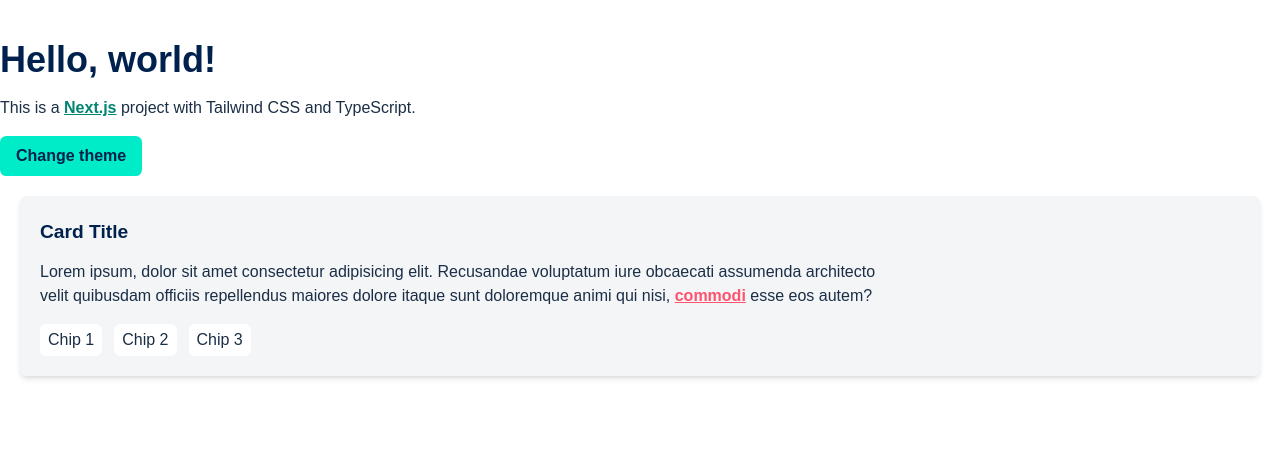
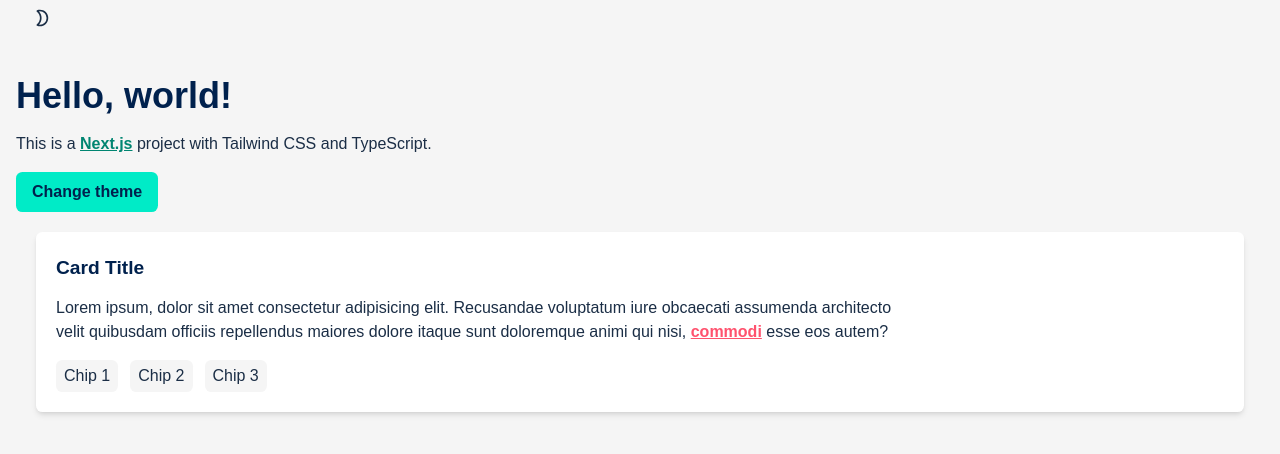
Before and after one commit to desteban/keyStore, a Next.js app: page / in a window 1280 px wide. Shown: the top 454 px of the page. Built offline with nearby package versions, Linux system fonts and the light colour scheme.

Commit message:
add button to change theme

```diff
--- a/src/app/globals.css
+++ b/src/app/globals.css
@@ -3,7 +3,7 @@
 @tailwind utilities;
 
 :root {
-	--background: hsl(60 100% 100%);
+	--background: hsl(0, 0%, 96%);
 	--foreground: hsl(214 44% 19%);
 	--heading: hsl(214 100% 15%);
 	--sub-heading: hsl(214 44% 19%);
@@ -12,7 +12,7 @@
 	--background-button-hover: hsl(171 100% 46% / 0.6);
 	--foreground-button: hsl(214 100% 15%);
 
-	--card-background: hsl(210 18% 96%);
+	--card-background: hsl(0, 0%, 100%);
 	--card-heading: hsl(214 100% 15%);
 	--card-foreground: hsl(214 44% 19%);
 	--card-highlight: hsl(350 100% 66%);
--- a/src/app/page.tsx
+++ b/src/app/page.tsx
@@ -5,13 +5,17 @@ import { Button } from '@/components/ui/Button/Button';
 import { Card } from '@/components/ui/Card/Card';
 import { CardChip } from '@/components/ui/Card/CardChip';
 import { CardTitle } from '@/components/ui/Card/CardTitle';
+import ChangeThemeButton from '@/components/ui/ChangoThemeButton/ChangeThemeButton';
 import { useContext } from 'react';
 
 export default function Home() {
 	const { changeTheme } = useContext(ThemeContext);
 
 	return (
-		<div className="container mx-auto">
+		<div className="container mx-auto px-4">
+
+			<ChangeThemeButton />
+
 			<h1 className="text-4xl font-bold mt-10">Hello, world!</h1>
 			<p className="mt-4">
 				This is a{' '}
@@ -20,7 +24,7 @@ export default function Home() {
 				</a>{' '}
 				project with Tailwind CSS and TypeScript.
 			</p>
-			<Button onClick={changeTheme} className="mt-4" variant='primary'>
+			<Button onClick={changeTheme} className="mt-4">
 				Change theme
 			</Button>
 
--- a/src/components/ui/Button/Button.tsx
+++ b/src/components/ui/Button/Button.tsx
@@ -7,6 +7,7 @@ interface ButtonProps {
 	children: React.ReactNode;
 	className?: string;
 	variant?: Variants;
+	'aria-label'?: string;
 }
 
 export function Button({
@@ -14,32 +15,14 @@ export function Button({
 	onClick,
 	className,
 	variant = 'primary',
+	'aria-label': ariaLabel,
 }: ButtonProps) {
 	let cssClass = styles.btn;
 	cssClass += ` ${MatchVariant(variant)}`;
-	// if (variant === 'primary') {
-	// 	cssClass += ` ${styles.primary}`;
-	// }
-
-	// if (variant === 'secondary') {
-	// 	cssClass += ` ${styles.secondary}`;
-	// }
-
-	// if (variant === 'tertiary') {
-	// 	cssClass += ` ${styles.tertiary}`;
-	// }
-
-	// if (variant === 'outline') {
-	// 	cssClass += ` ${styles.outline}`;
-	// }
-
-	// if (variant === 'text') {
-	// 	cssClass += ` ${styles.text}`;
-	// }
 
 	cssClass += className ? ` ${className}` : '';
 	return (
-		<button className={cssClass} onClick={onClick}>
+		<button className={cssClass} onClick={onClick} aria-label={ariaLabel}>
 			{children}
 		</button>
 	);
--- a/src/components/ui/Button/Variants.ts
+++ b/src/components/ui/Button/Variants.ts
@@ -1 +1 @@
-export type Variants= 'primary' | 'secondary' | 'tertiary' | 'outline' | 'text' | 'none';
+export type Variants = 'primary' | 'secondary' | 'tertiary' | 'outline' | 'text' | 'none';
--- /dev/null
+++ b/src/components/ui/ChangoThemeButton/ChangeThemeButton.tsx
@@ -0,0 +1,50 @@
+'use client';
+
+import { ThemeContext } from '@/Context/ThemeContext';
+import { useContext } from 'react';
+import { Button } from '../Button/Button';
+
+export default function ChangeThemeButton() {
+	const { changeTheme, theme } = useContext(ThemeContext);
+	const sizeIcons = 20;
+
+	const MoonIcon = () => (
+		<svg
+			xmlns="http://www.w3.org/2000/svg"
+			width={sizeIcons}
+			height={sizeIcons}
+			viewBox="0 0 24 24"
+		>
+			<path
+				fill="currentColor"
+				d="M9.5 20q3.325 0 5.663-2.337T17.5 12t-2.337-5.663T9.5 4h-.525q-.25 0-.475.05q1.425 1.65 2.213 3.688T11.5 12t-.788 4.263T8.5 19.95q.225.05.475.05zm0 2q-.875 0-1.75-.175T6.075 21.3q-.275-.125-.45-.375t-.175-.55q0-.225.1-.425t.3-.35q1.75-1.375 2.7-3.375T9.5 12t-.962-4.213T5.825 4.4q-.175-.15-.275-.35t-.1-.425q0-.3.163-.55T6.05 2.7q.825-.35 1.7-.525T9.5 2q2.075 0 3.9.788t3.175 2.137T18.713 8.1T19.5 12t-.788 3.9t-2.137 3.175t-3.175 2.138T9.5 22m2-10"
+			/>
+		</svg>
+	);
+
+	const SunIcon = () => (
+		<svg
+			xmlns="http://www.w3.org/2000/svg"
+			width={sizeIcons}
+			height={sizeIcons}
+			viewBox="0 0 24 24"
+		>
+			<path
+				fill="currentColor"
+				d="M11 3V2q0-.425.288-.712T12 1t.713.288T13 2v1q0 .425-.288.713T12 4t-.712-.288T11 3m0 19v-1q0-.425.288-.712T12 20t.713.288T13 21v1q0 .425-.288.713T12 23t-.712-.288T11 22m11-9h-1q-.425 0-.712-.288T20 12t.288-.712T21 11h1q.425 0 .713.288T23 12t-.288.713T22 13M3 13H2q-.425 0-.712-.288T1 12t.288-.712T2 11h1q.425 0 .713.288T4 12t-.288.713T3 13m16.75-7.325l-.35.35q-.275.275-.687.275T18 6q-.275-.275-.288-.687t.263-.713l.375-.375q.275-.3.7-.3t.725.3t.288.725t-.313.725M6.025 19.4l-.375.375q-.275.3-.7.3t-.725-.3t-.288-.725t.313-.725l.35-.35q.275-.275.688-.275T6 18q.275.275.288.688t-.263.712m12.3.35l-.35-.35q-.275-.275-.275-.687T18 18q.275-.275.688-.287t.712.262l.375.375q.3.275.3.7t-.3.725t-.725.288t-.725-.313M4.6 6.025l-.375-.375q-.3-.275-.3-.7t.3-.725t.725-.288t.725.313l.35.35q.275.275.275.688T6 6q-.275.275-.687.288T4.6 6.025M12 18q-2.5 0-4.25-1.75T6 12t1.75-4.25T12 6t4.25 1.75T18 12t-1.75 4.25T12 18m0-2q1.675 0 2.838-1.162T16 12t-1.162-2.838T12 8T9.162 9.163T8 12t1.163 2.838T12 16m0-4"
+			/>
+		</svg>
+	);
+
+	const Icon = () => (theme === 'light' ? <MoonIcon /> : <SunIcon />);
+
+	return (
+		<Button
+			variant="none"
+			onClick={changeTheme}
+			aria-label="Cambiar el tema de la pagina"
+		>
+			<Icon />
+		</Button>
+	);
+}
```
